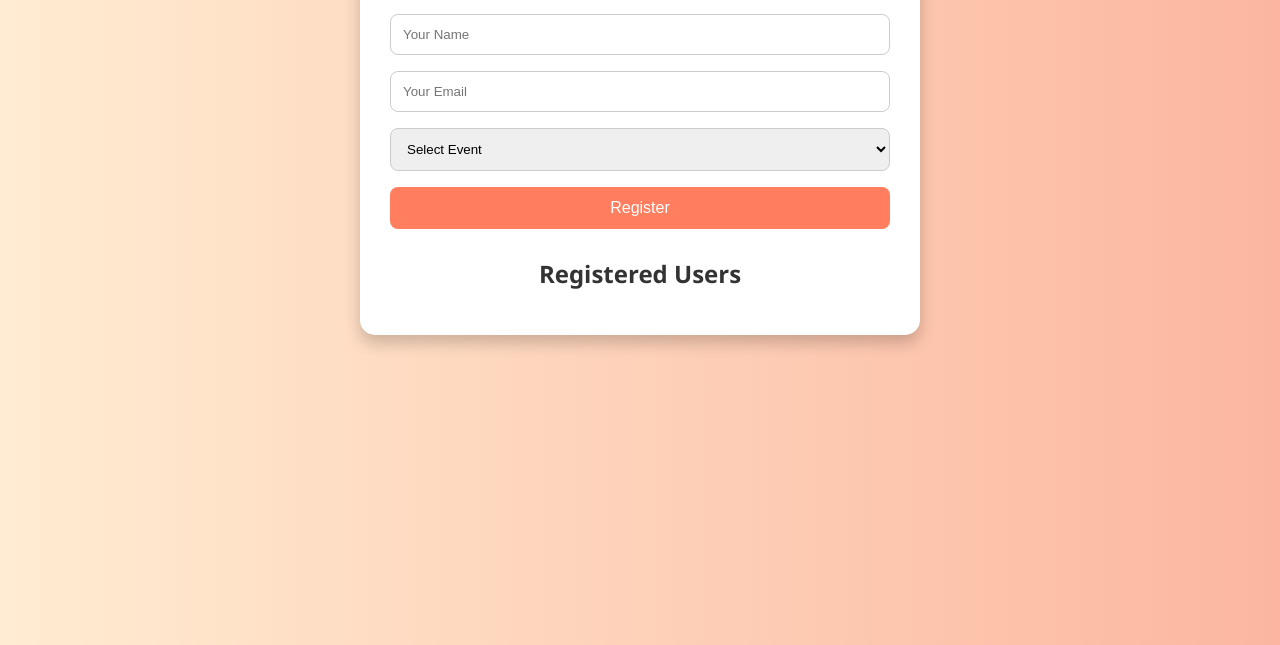
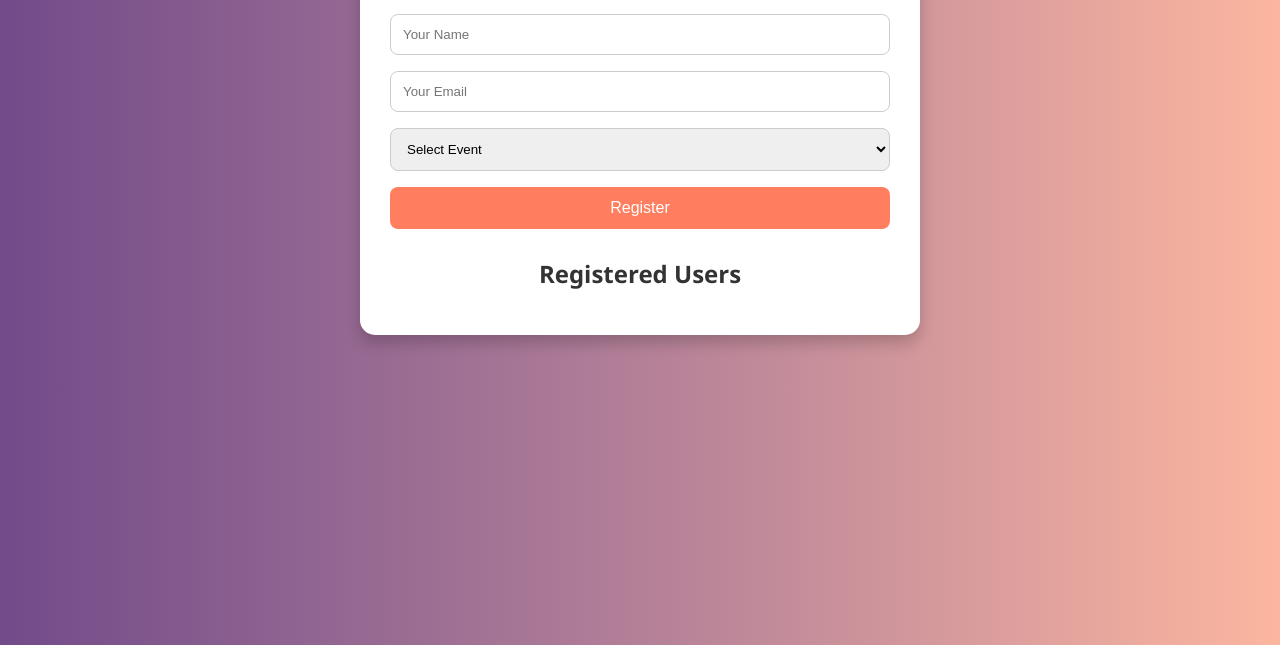
Before and after one commit to aishwaryaskumar3-lang/Event-registration-, a plain HTML site: page index.html in a window 1280 px wide. Shown: the part 155-800 px from the top of the page. Drawn offline with Linux system fonts and the light colour scheme; no server answers.

Commit message:
your commit message

```diff
--- a/style.css
+++ b/style.css
@@ -1,6 +1,6 @@
 body {
   font-family: 'Segoe UI', Tahoma, Geneva, Verdana, sans-serif;
-  background: linear-gradient(to right, #ffecd2, #fcb69f);
+  background: linear-gradient(to right, lch(38.25% 39.13 312.54), #fcb69f);
   margin: 0;
   padding: 0;
 }
```
